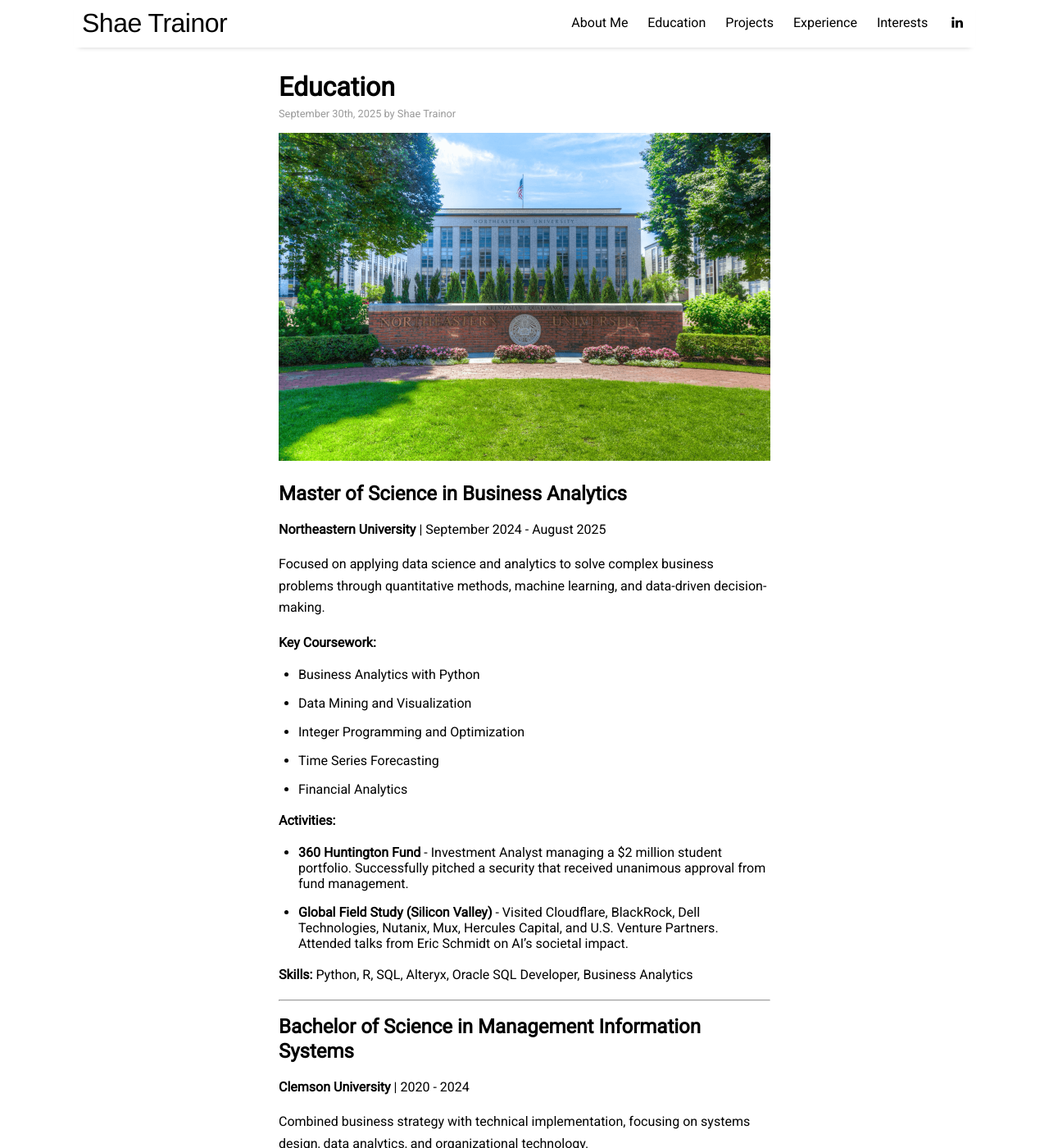
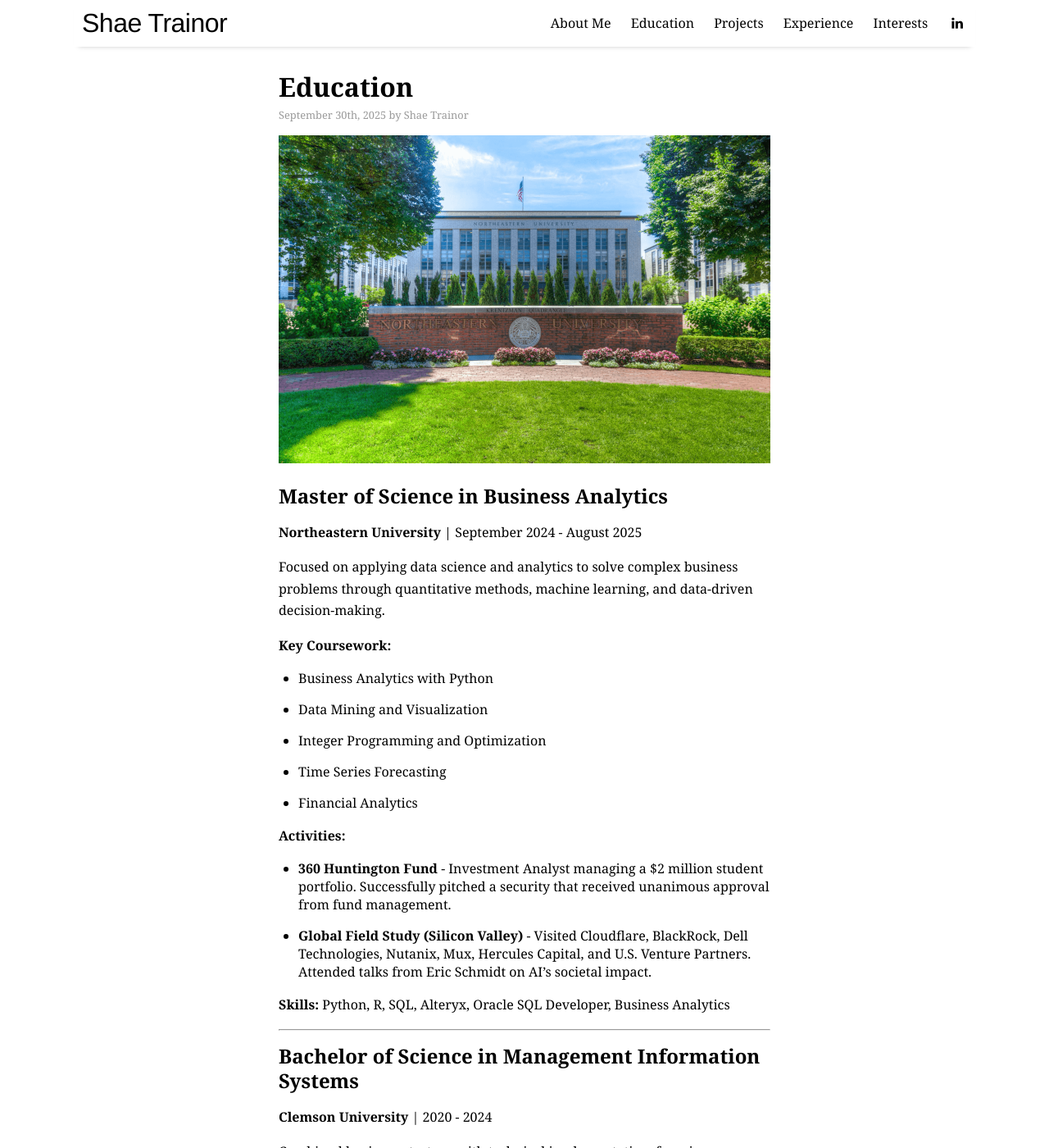
Before and after one commit to shaetrainor/shaetrainor.github.io, a Jekyll site: the page built from _posts/2025-09-30-education.md, in a window 1280 px wide and 1400 px high. Shown: the whole window at 82% size. Built offline with Jekyll 4.4.1, drawn with Linux system fonts in a browser that asks for light colours; nearby versions of some CDN libraries.

Commit message:
Update main.scss

```diff
--- a/assets/css/main.scss
+++ b/assets/css/main.scss
@@ -1,18 +1,13 @@
 ---
 ---
-
-$base-font-family: 'Roboto', sans-serif;
-$body-font-family: 'Roboto', sans-serif;
+$base-font-family: Georgia, serif;
+$body-font-family: Georgia, serif;
 $code-font-family: "Source Code Pro", monospace;
-
 $brand-color: black;
-
 $container-width: 1100px;
 $tablet-width: 600px;
 $phone-width: 480px;
-
 $header-thickness: 56px;
-
 $icon-transition-time: 1.0s;
 $envelope-color: #f39c12;
 $twitter-color: #00aced;
@@ -25,5 +20,4 @@
 $medium-color: #00AB6C;
 $codepen-color: black;
 $rss-color: #ff6600;
-
 @import "-sections-dir";
```
